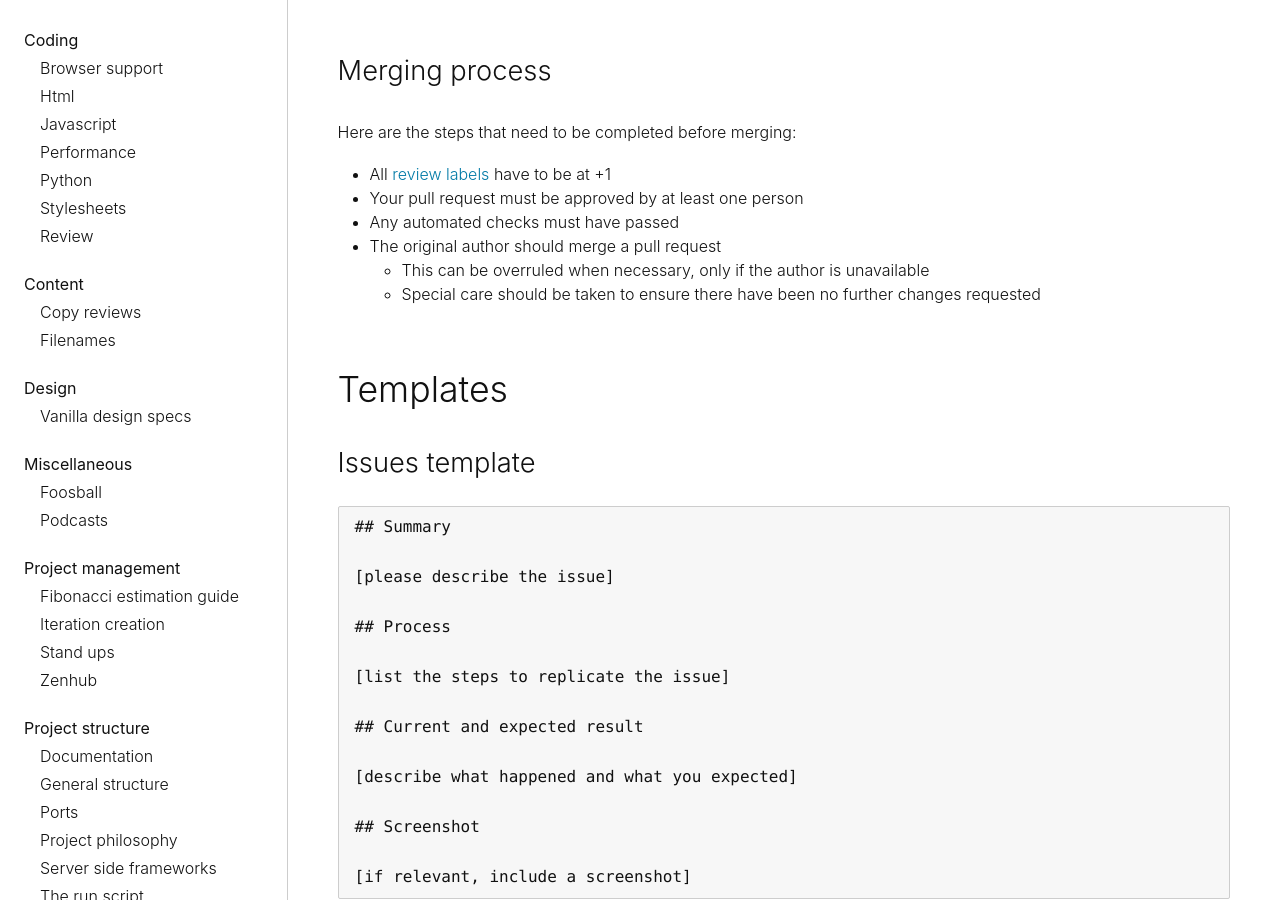
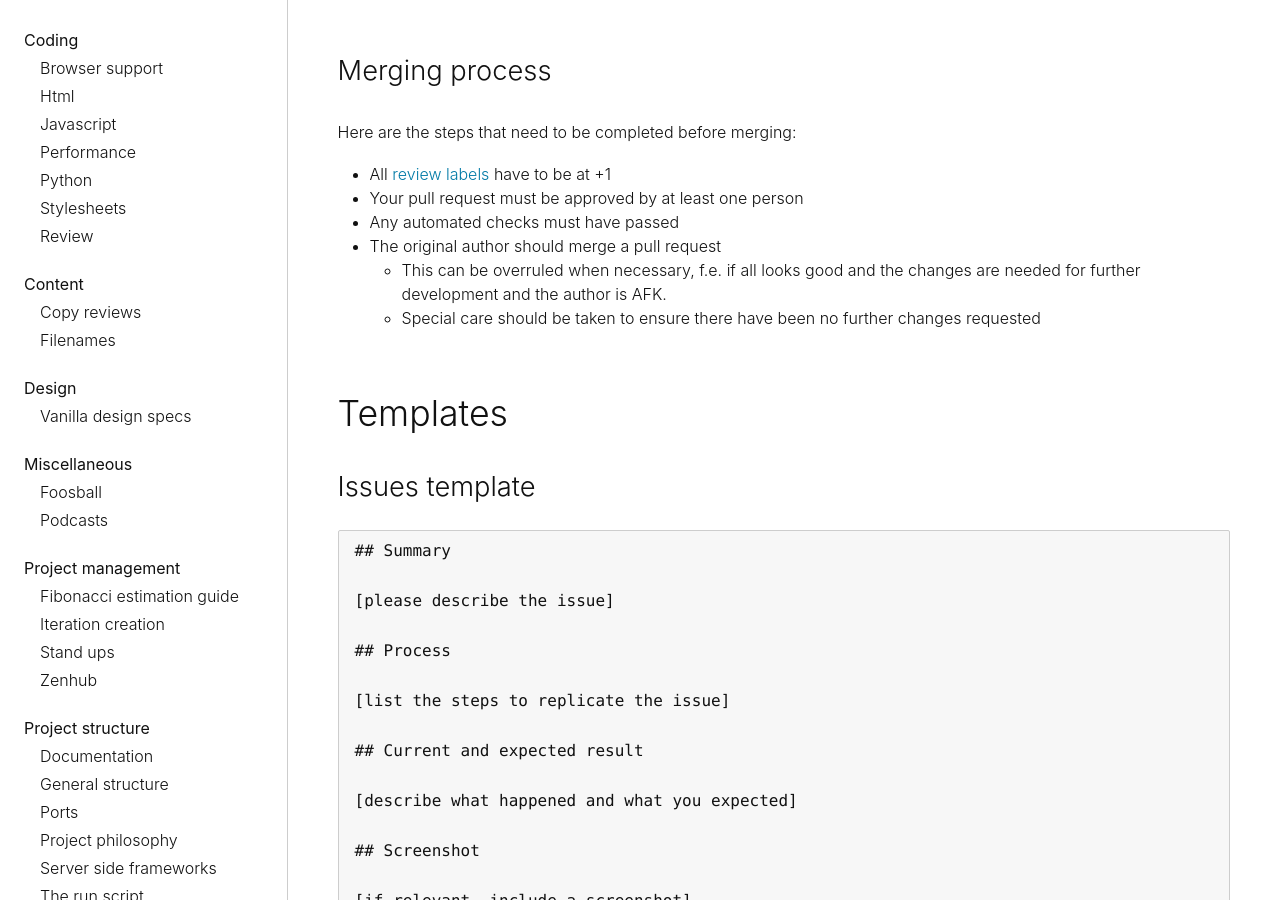
Before and after one commit to canonical-web-and-design/practices, a Jekyll site: the page built from workflow/github.md, in a window 1280 px wide and 900 px high, scrolled down 2526 px. Built offline with Jekyll 4.4.1, drawn with Linux system fonts in a browser that asks for light colours; some web fonts are replaced.

Commit message:
updates merging rule to be less strict on merging from original author

```diff
--- a/workflow/github.md
+++ b/workflow/github.md
@@ -82,7 +82,7 @@ Here are the steps that need to be completed before merging:
 - Your pull request must be approved by at least one person
 - Any automated checks must have passed
 - The original author should merge a pull request
-  - This can be overruled when necessary, only if the author is unavailable
+  - This can be overruled when necessary, f.e. if all looks good and the changes are needed for further development and the author is AFK.
   - Special care should be taken to ensure there have been no further changes requested
 
 ## Templates
```
